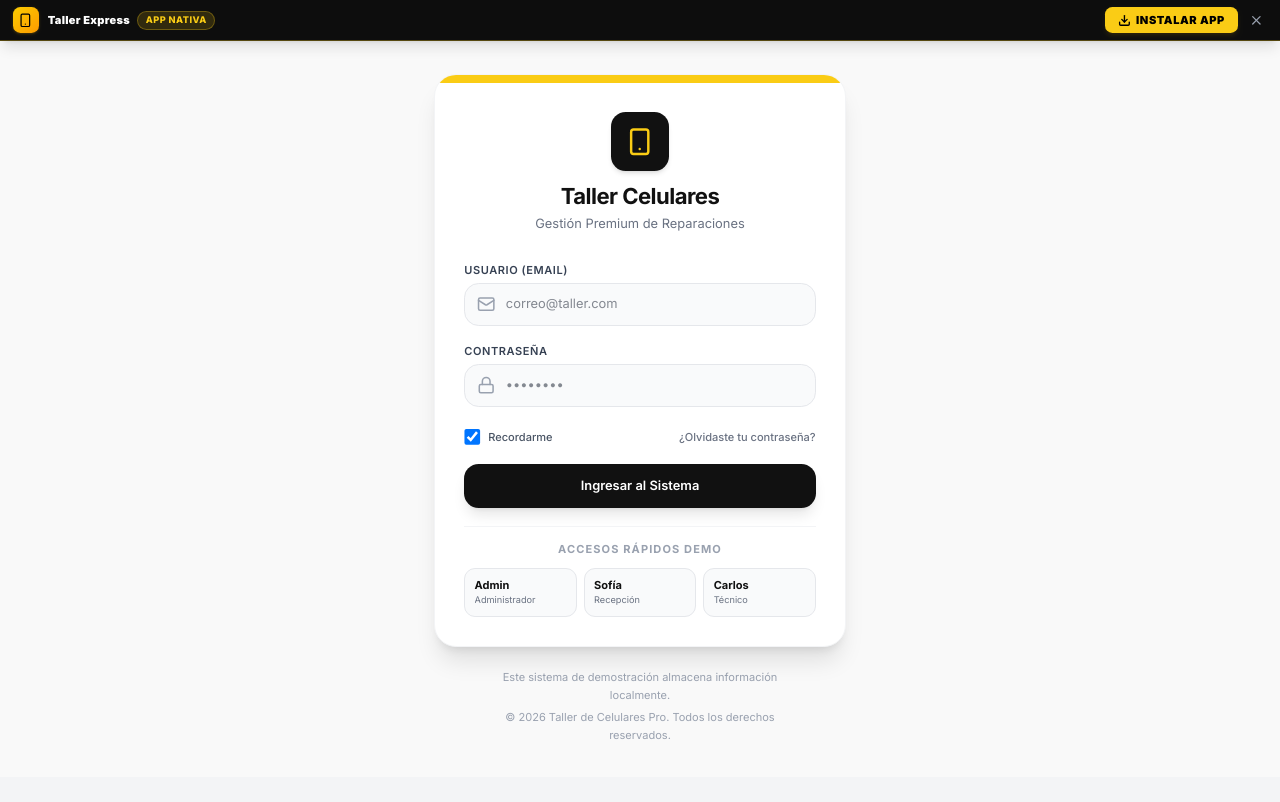
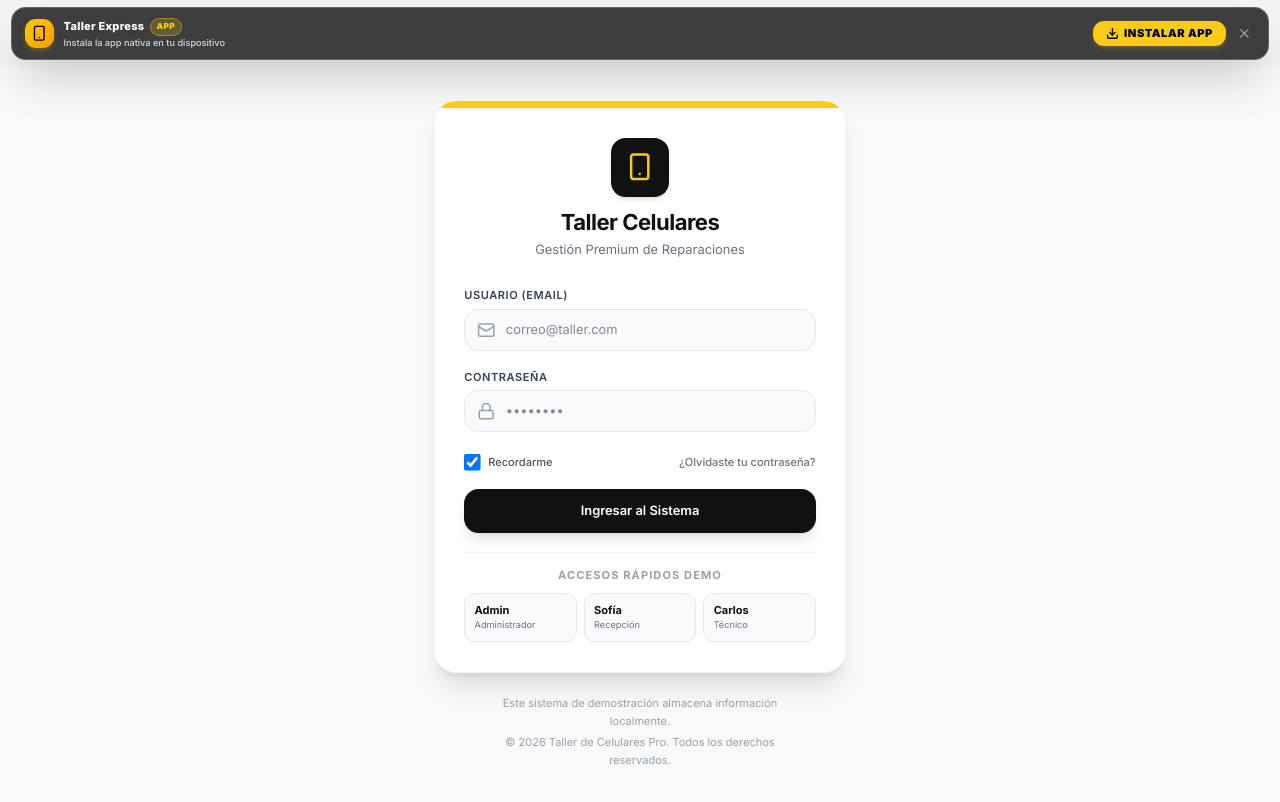
Before and after one commit to caguilerav/APP-TALLER-CELULARES, a React (Vite) app: page / in a window 1280 px wide. Built offline with nearby package versions, Linux system fonts and the light colour scheme.

Commit message:
refactor: improve PWA installation handling
Restructure layout to include PWA install logic and update detection to persist installation and banner dismissal state using localStorage.

```diff
--- a/src/App.tsx
+++ b/src/App.tsx
@@ -104,7 +104,6 @@ export default function App() {
 
   return (
     <div className="min-h-screen bg-[#F9F9F9] text-gray-900 flex flex-col antialiased font-sans">
-      <PWAInstallPrompt />
       <div className="flex-1 flex flex-col md:flex-row">
 
       {/* DESKTOP SIDEBAR (Visible only on md: screens and larger) */}
@@ -274,6 +273,8 @@ export default function App() {
         </div>
       </aside>
 
+      {/* MAIN CONTENT AREA */}
+      <div className="flex-1 flex flex-col min-w-0">
         {/* MOBILE HEADER (Sticky top logo/user action bar) */}
         <header className="md:hidden bg-[#111111] text-white py-3 px-4 flex items-center justify-between shadow-md select-none sticky top-0 z-40">
           <div className="flex items-center space-x-2">
@@ -308,6 +309,9 @@ export default function App() {
             </button>
           </div>
         </header>
+
+        {/* PWA INSTALLATION BANNER (Placed directly below top header) */}
+        <PWAInstallPrompt />
 
         {/* MAIN LAYOUT VIEW WRAPPER */}
         <main className="flex-1 p-4 md:p-8 max-w-7xl mx-auto w-full overflow-y-auto">
@@ -555,5 +559,6 @@ export default function App() {
 
       </div>
       </div>
+    </div>
   );
 }
--- a/src/components/PWAInstallPrompt.tsx
+++ b/src/components/PWAInstallPrompt.tsx
@@ -1,5 +1,5 @@
 import React, { useState, useEffect } from 'react';
-import { Download, Smartphone, X, CheckCircle2, Share, PlusSquare, Sparkles, Monitor } from 'lucide-react';
+import { Download, Smartphone, X, CheckCircle2, Share, PlusSquare, Monitor } from 'lucide-react';
 
 interface BeforeInstallPromptEvent extends Event {
   prompt: () => Promise<void>;
@@ -11,33 +11,60 @@ export default function PWAInstallPrompt() {
   const [isStandalone, setIsStandalone] = useState<boolean>(false);
   const [isIOS, setIsIOS] = useState<boolean>(false);
   const [showIOSModal, setShowIOSModal] = useState<boolean>(false);
+  const [showInstallHelpModal, setShowInstallHelpModal] = useState<boolean>(false);
   const [showBanner, setShowBanner] = useState<boolean>(true);
   const [installedSuccess, setInstalledSuccess] = useState<boolean>(false);
 
   useEffect(() => {
-    // Check if app is running in standalone mode (already installed as PWA)
+    // Check if app is running in standalone mode (already installed as PWA) or previously installed
     const isStandaloneMode =
       window.matchMedia('(display-mode: standalone)').matches ||
+      window.matchMedia('(display-mode: minimal-ui)').matches ||
       (window.navigator as unknown as { standalone?: boolean }).standalone === true ||
-      document.referrer.includes('android-app://');
+      document.referrer.includes('android-app://') ||
+      localStorage.getItem('pwa_app_installed') === 'true';
 
-    setIsStandalone(isStandaloneMode);
+    if (isStandaloneMode) {
+      setIsStandalone(true);
+      setShowBanner(false);
+    }
+
+    // Check if user manually dismissed banner
+    if (localStorage.getItem('pwa_banner_dismissed') === 'true') {
+      setShowBanner(false);
+    }
 
     // Detect iOS / Safari
     const userAgent = window.navigator.userAgent.toLowerCase();
     const isIPhoneOrIPad = /iphone|ipad|ipod/.test(userAgent);
     setIsIOS(isIPhoneOrIPad);
 
+    // Listen for standalone display mode changes dynamically
+    const mediaQuery = window.matchMedia('(display-mode: standalone)');
+    const handleDisplayModeChange = (e: MediaQueryListEvent) => {
+      if (e.matches) {
+        setIsStandalone(true);
+        setShowBanner(false);
+        localStorage.setItem('pwa_app_installed', 'true');
+      }
+    };
+    if (mediaQuery.addEventListener) {
+      mediaQuery.addEventListener('change', handleDisplayModeChange);
+    }
+
     // Capture beforeinstallprompt event
     const handleBeforeInstallPrompt = (e: Event) => {
       e.preventDefault();
-      console.log('[PWA] beforeinstallprompt event fired and captured');
+      console.log('[PWA] beforeinstallprompt event captured');
       setDeferredPrompt(e as BeforeInstallPromptEvent);
     };
 
     // Capture appinstalled event
     const handleAppInstalled = () => {
       console.log('[PWA] App installed successfully');
+      localStorage.setItem('pwa_app_installed', 'true');
+      setIsStandalone(true);
+      setShowBanner(false);
       setInstalledSuccess(true);
       setDeferredPrompt(null);
       setTimeout(() => setInstalledSuccess(false), 5000);
@@ -49,6 +76,9 @@ export default function PWAInstallPrompt() {
     return () => {
       window.removeEventListener('beforeinstallprompt', handleBeforeInstallPrompt);
       window.removeEventListener('appinstalled', handleAppInstalled);
+      if (mediaQuery.removeEventListener) {
+        mediaQuery.removeEventListener('change', handleDisplayModeChange);
+      }
     };
   }, []);
 
@@ -58,10 +88,13 @@ export default function PWAInstallPrompt() {
         await deferredPrompt.prompt();
         const choiceResult = await deferredPrompt.userChoice;
         if (choiceResult.outcome === 'accepted') {
-          console.log('[PWA] User accepted the installation prompt');
+          console.log('[PWA] User accepted installation');
+          localStorage.setItem('pwa_app_installed', 'true');
+          setIsStandalone(true);
+          setShowBanner(false);
           setInstalledSuccess(true);
         } else {
-          console.log('[PWA] User dismissed the installation prompt');
+          console.log('[PWA] User dismissed install prompt');
         }
         setDeferredPrompt(null);
       } catch (err) {
@@ -69,52 +102,58 @@ export default function PWAInstallPrompt() {
       }
     } else if (isIOS) {
       setShowIOSModal(true);
+    } else {
+      setShowInstallHelpModal(true);
     }
   };
 
-  const [showInstallHelpModal, setShowInstallHelpModal] = useState<boolean>(false);
+  const handleDismissBanner = () => {
+    setShowBanner(false);
+    localStorage.setItem('pwa_banner_dismissed', 'true');
+  };
 
-  // Always show banner unless dismissed
+  // If already installed or running as standalone PWA or banner dismissed, don't show prompt
+  if (isStandalone) {
+    return null;
+  }
+
   return (
     <>
-      {/* Top Banner for PWA Installation */}
+      {/* Translucent Cloud Banner (Nube semi-transparente) */}
       {showBanner && (
-        <div className="bg-[#0D0D0D] text-white px-3.5 py-2 border-b border-[#FACC15]/30 shadow-lg flex items-center justify-between gap-3 z-50 sticky top-0 backdrop-blur-md">
-          {/* Left Side: App Icon Badge & Title */}
+        <div className="mx-3 my-2 bg-black/75 backdrop-blur-xl border border-white/20 shadow-2xl rounded-2xl p-2.5 px-3.5 flex items-center justify-between gap-3 text-white transition-all animate-fade-in z-30">
+          {/* Left Side: App Icon & Title */}
           <div className="flex items-center space-x-2.5 min-w-0">
-            <div className="w-7 h-7 rounded-lg bg-gradient-to-br from-[#FACC15] to-amber-500 text-black font-black flex items-center justify-center shrink-0 shadow-sm shadow-yellow-500/20">
-              <Smartphone className="w-4 h-4 text-black" />
+            <div className="w-8 h-8 rounded-xl bg-gradient-to-br from-[#FACC15] to-amber-500 text-black font-black flex items-center justify-center shrink-0 shadow-md shadow-yellow-500/20">
+              <Smartphone className="w-4.5 h-4.5 text-black" />
             </div>
-            <div className="flex items-center space-x-2 min-w-0">
-              <span className="text-xs font-black tracking-wide text-white truncate">
-                Taller Express
-              </span>
-              <span className="hidden sm:inline-block bg-[#FACC15]/15 text-[#FACC15] border border-[#FACC15]/30 text-[10px] font-extrabold px-2 py-0.5 rounded-full uppercase tracking-wider">
-                App Nativa
-              </span>
+            <div className="min-w-0">
+              <div className="flex items-center space-x-1.5">
+                <span className="text-xs font-extrabold tracking-wide text-white truncate">
+                  Taller Express
+                </span>
+                <span className="bg-[#FACC15]/20 text-[#FACC15] border border-[#FACC15]/40 text-[9px] font-black px-1.5 py-0.5 rounded-full uppercase tracking-wider">
+                  App
+                </span>
+              </div>
+              <p className="text-[10px] text-gray-300 font-medium truncate">
+                Instala la app nativa en tu dispositivo
+              </p>
             </div>
           </div>
 
           {/* Right Side: Install Button & Close */}
           <div className="flex items-center space-x-2 shrink-0">
             <button
-              onClick={() => {
-                if (deferredPrompt) {
-                  handleInstallClick();
-                } else if (isIOS) {
-                  setShowIOSModal(true);
-                } else {
-                  setShowInstallHelpModal(true);
-                }
-              }}
-              className="bg-[#FACC15] hover:bg-yellow-400 text-black font-black px-3.5 py-1.5 rounded-lg text-xs flex items-center space-x-1.5 shadow-md shadow-yellow-500/10 transition-all transform active:scale-95 hover:scale-[1.02] cursor-pointer uppercase tracking-wider"
+              onClick={handleInstallClick}
+              className="bg-[#FACC15] hover:bg-yellow-400 text-black font-black px-3.5 py-1.5 rounded-xl text-xs flex items-center space-x-1.5 shadow-md shadow-yellow-500/20 transition-all transform active:scale-95 hover:scale-[1.02] cursor-pointer uppercase tracking-wider"
             >
               <Download className="w-3.5 h-3.5 stroke-[2.5]" />
               <span>Instalar App</span>
             </button>
 
             <button
-              onClick={() => setShowBanner(false)}
+              onClick={handleDismissBanner}
               className="p-1 text-gray-400 hover:text-white hover:bg-white/10 rounded-lg transition-colors cursor-pointer"
               title="Cerrar aviso"
             >
@@ -128,7 +167,7 @@ export default function PWAInstallPrompt() {
       {installedSuccess && (
         <div className="fixed bottom-6 right-6 z-50 bg-black text-[#FACC15] border border-[#FACC15] px-5 py-3.5 rounded-2xl shadow-2xl flex items-center space-x-3 text-xs font-black animate-slide-in">
           <CheckCircle2 className="w-5 h-5 text-[#FACC15]" />
-          <span>¡Aplicación instalada con éxito! Ya puedes abrirla desde tu pantalla principal.</span>
+          <span>¡Aplicación instalada con éxito! Ya está disponible en tu pantalla principal.</span>
         </div>
       )}
 
```
Lines whose indentation alone changed are shown as unchanged.
